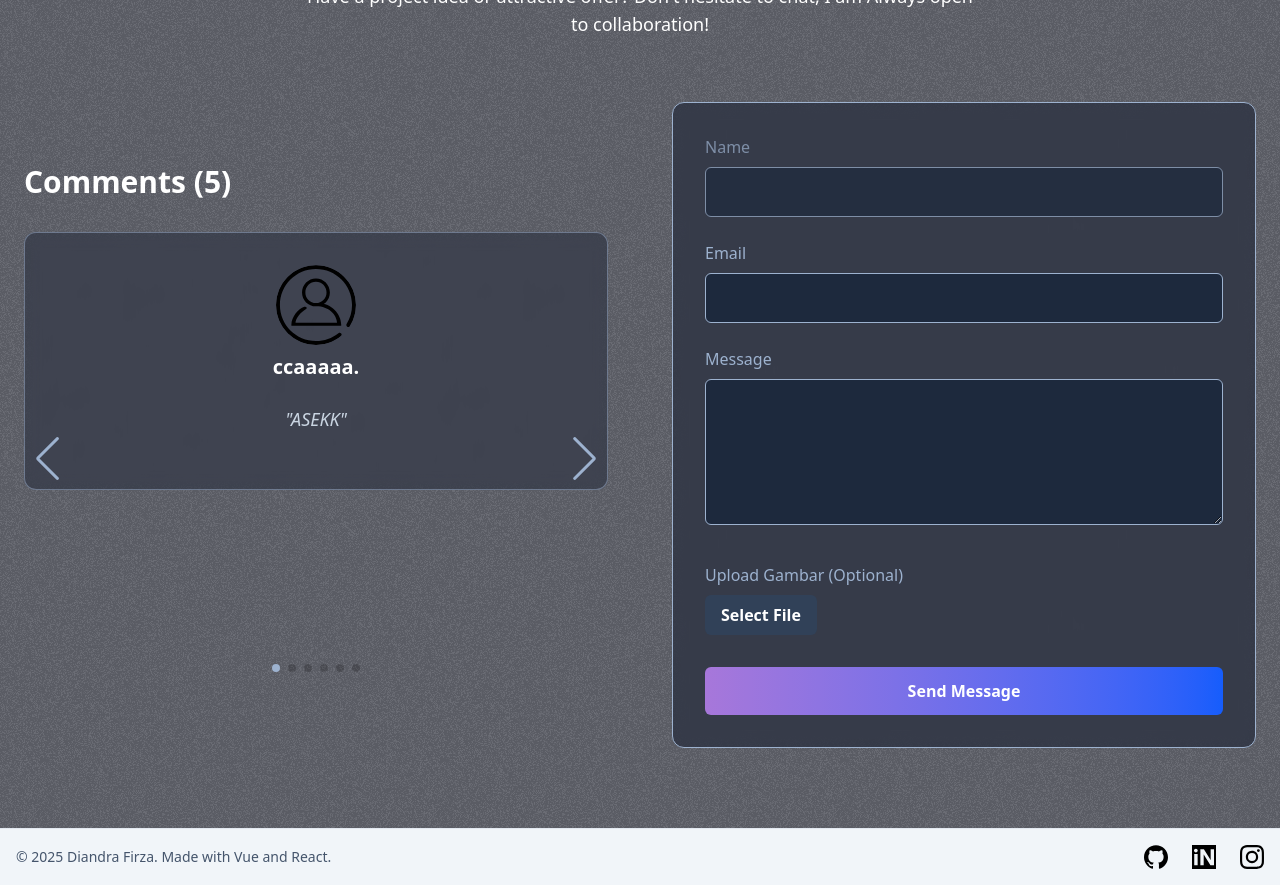
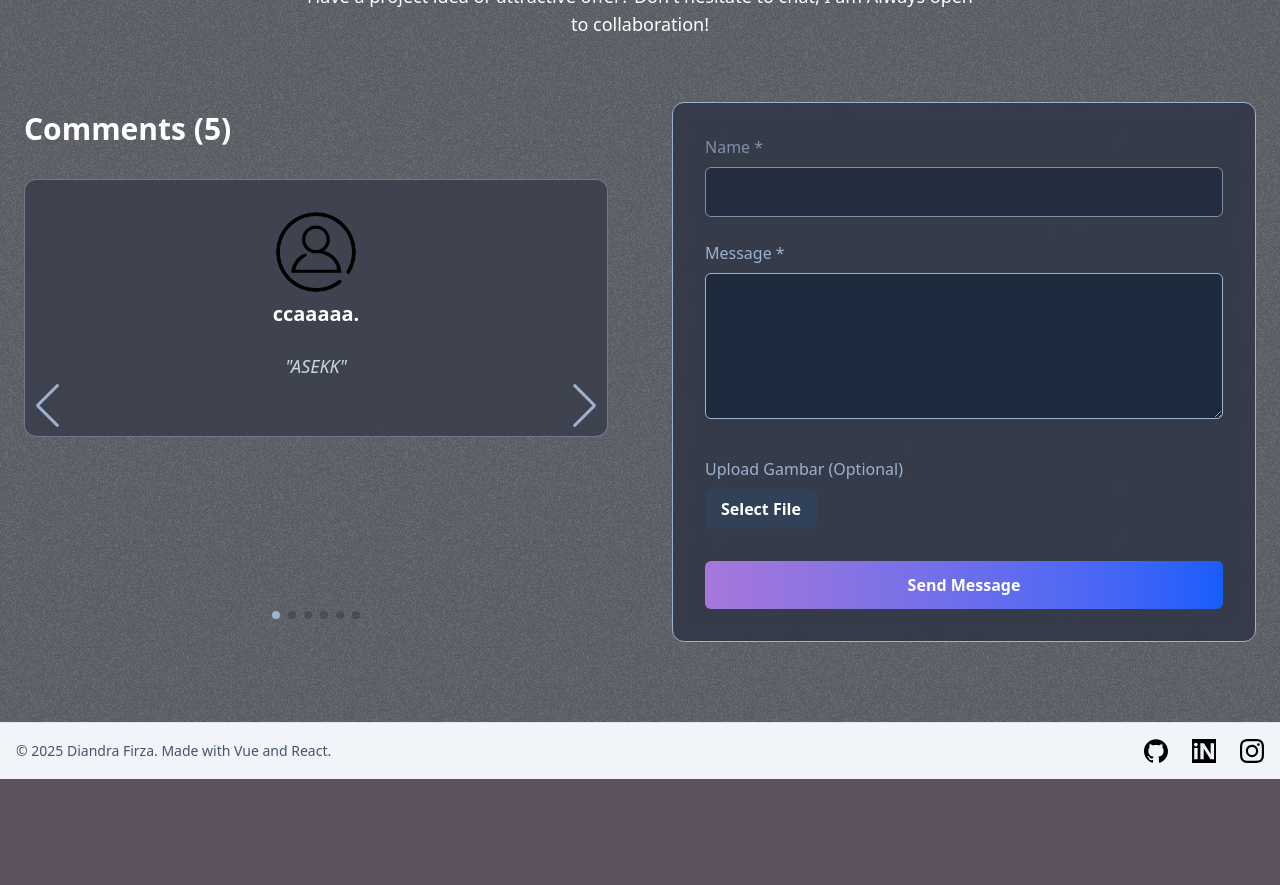
Before and after one commit to DiandraFrza/ReactPortofolio, a React (Vite) app: page / in a window 1280 px wide. Shown: the part 3340-4225 px from the top of the page. After the commit the page ends 4119 px from the top, so only its background shows below. Built offline with nearby package versions, Linux system fonts and the light colour scheme.

Commit message:
UPDATE CONTACT

```diff
--- a/src/components/Contact.jsx
+++ b/src/components/Contact.jsx
@@ -130,7 +130,7 @@ function Contact() {
                   htmlFor="name"
                   className="block mb-2 text-base font-medium text-[#9db2cf]"
                 >
-                  Name
+                  Name *
                 </label>
                 <input
                   type="text"
@@ -141,27 +141,12 @@ function Contact() {
                 />
               </div>
             </fieldset>
-            <div className="mb-6 w-full">
-              <label
-                htmlFor="email"
-                className="block mb-2 text-base font-medium text-[#9db2cf]"
-              >
-                Email
-              </label>
-              <input
-                type="email"
-                id="email"
-                name="email"
-                required
-                className="w-full rounded-md bg-slate-800 border border-[#9db2cf] p-3 text-slate-200 focus:outline-none focus:ring-2 focus:ring-[#9db2cf] transition"
-              />
-            </div>
             <div className="mb-8 w-full">
               <label
                 htmlFor="message"
                 className="block mb-2 text-base font-medium text-[#9db2cf]"
               >
-                Message
+                Message *
               </label>
               <textarea
                 id="message"
```
